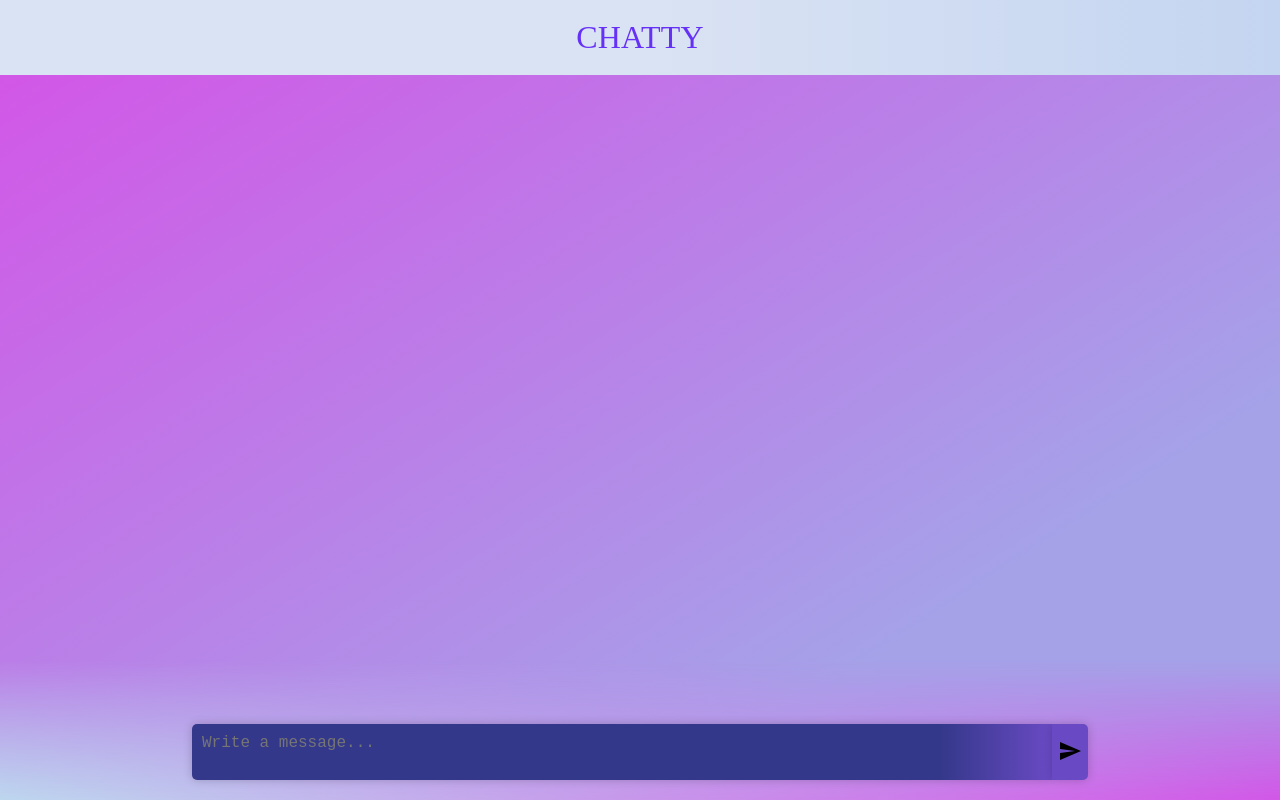
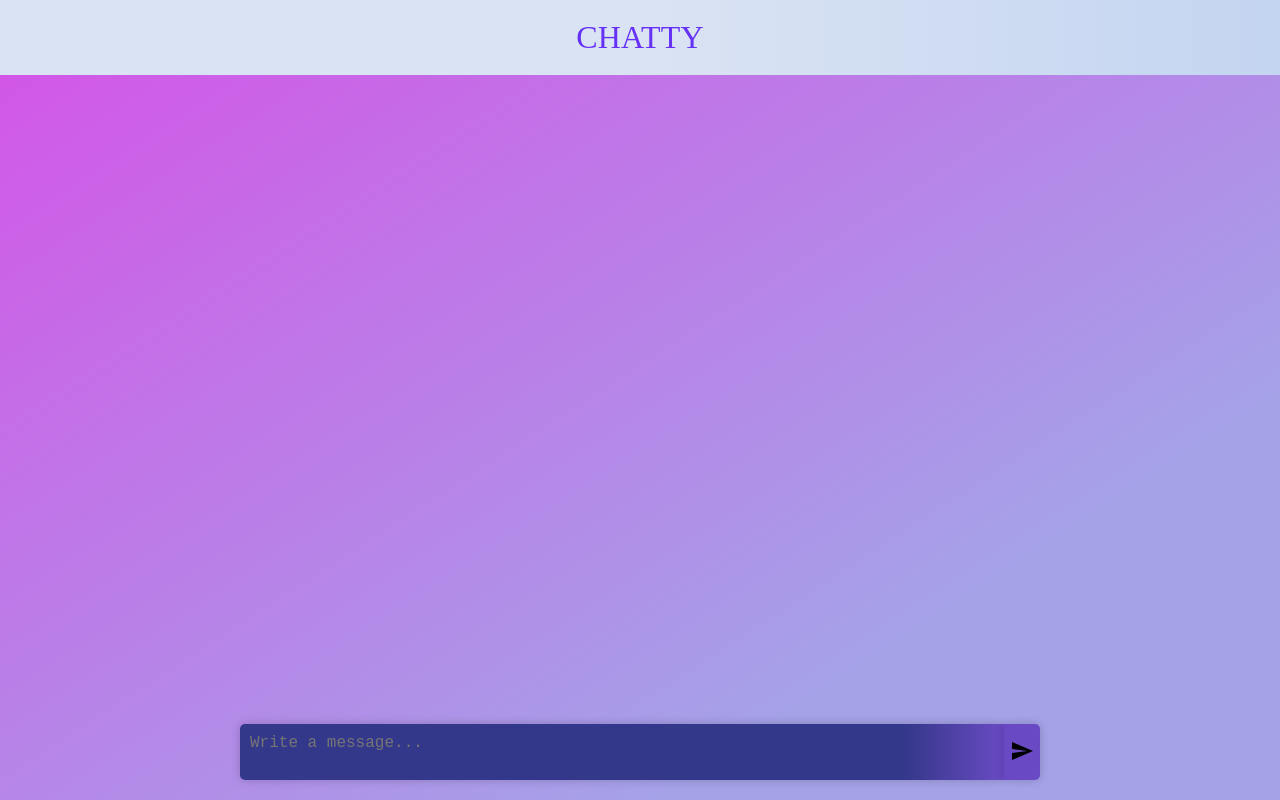
Before and after one commit to DanielVeB/Chatty, an Angular app: page /chat in a window 1280 px wide. Built offline with nearby package versions, Linux system fonts and the light colour scheme; a web font is replaced by a local one.

Commit message:
remove height

```diff
--- a/src/app/chat/content/content.component.scss
+++ b/src/app/chat/content/content.component.scss
@@ -19,7 +19,6 @@
 .messages-hide {
     position: fixed;
     bottom: 0;
-    height: 140px;
     width: 100%;
     background: linear-gradient(to right, #BDD7EE, #D257E7);
 
@@ -33,7 +32,7 @@
     bottom: 0;
     left: 50%;
     transform: translateX(-50%);
-    max-width: 1200px;
+    max-width: 800px;
     width: 70%;
     padding-bottom: 20px;
     display: flex;
@@ -73,8 +72,8 @@
 }
 
 .message {
-    width: 70%;
-    max-width: 1000px;
+    width: 60%;
+    max-width: 800px;
     margin: 10px;
     box-sizing: border-box;
     border-radius: 5px;
@@ -142,7 +141,10 @@
 
 @media (min-width: 800px) {
     .user-message {
-        margin-left: 15%;
+        margin-left: 25%;
+    }
+    .bot-message {
+        margin-left: 5%;
     }
   }
 
```
